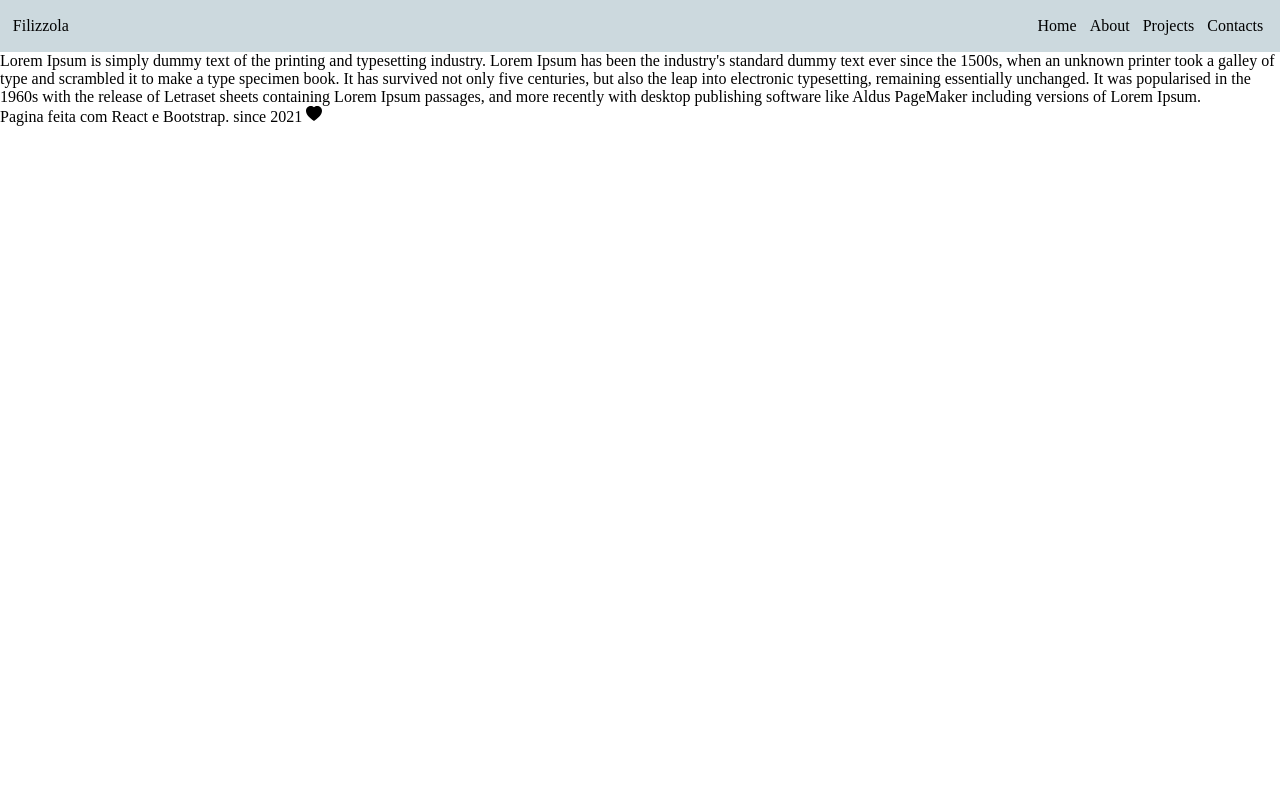
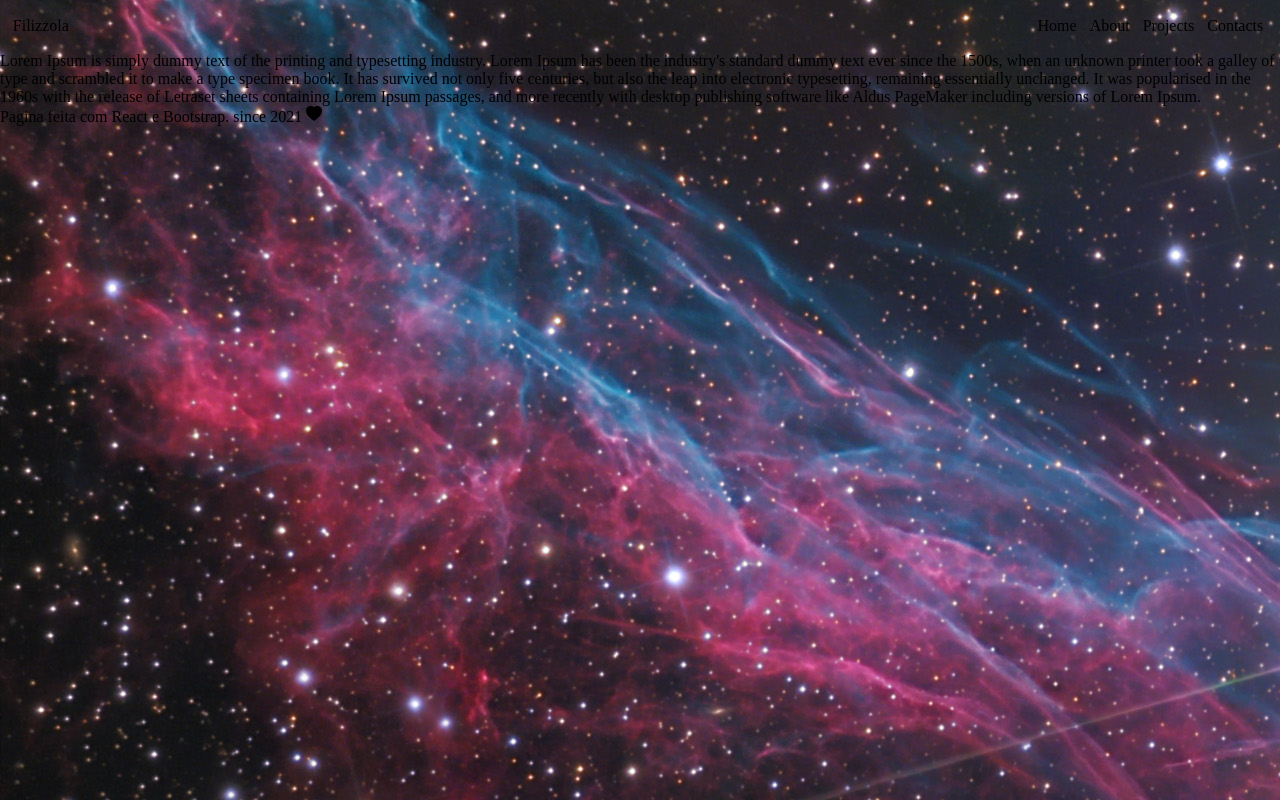
Before and after one commit to juliofilizzola/juliofilizzola-portfolio, a React (Create React App) app: page / in a window 1280 px wide. Built offline with nearby package versions, Linux system fonts and the light colour scheme.

Commit message:
add background no app.css

```diff
--- a/src/app.css
+++ b/src/app.css
@@ -3,3 +3,7 @@
   margin: 0;
   box-sizing: border-box;
 }
+
+body {
+  background-image: url('./image/block_big.jpg');
+}
--- a/src/components/header.css
+++ b/src/components/header.css
@@ -4,7 +4,7 @@ header {
   justify-content: space-between;
   flex-direction: row;
   align-items: center;
-  background-color: rgba(2, 64, 89, 0.2);
+  background-color: rgba(255, 255, 255, 0.2));
 }
 
 .container {
```
